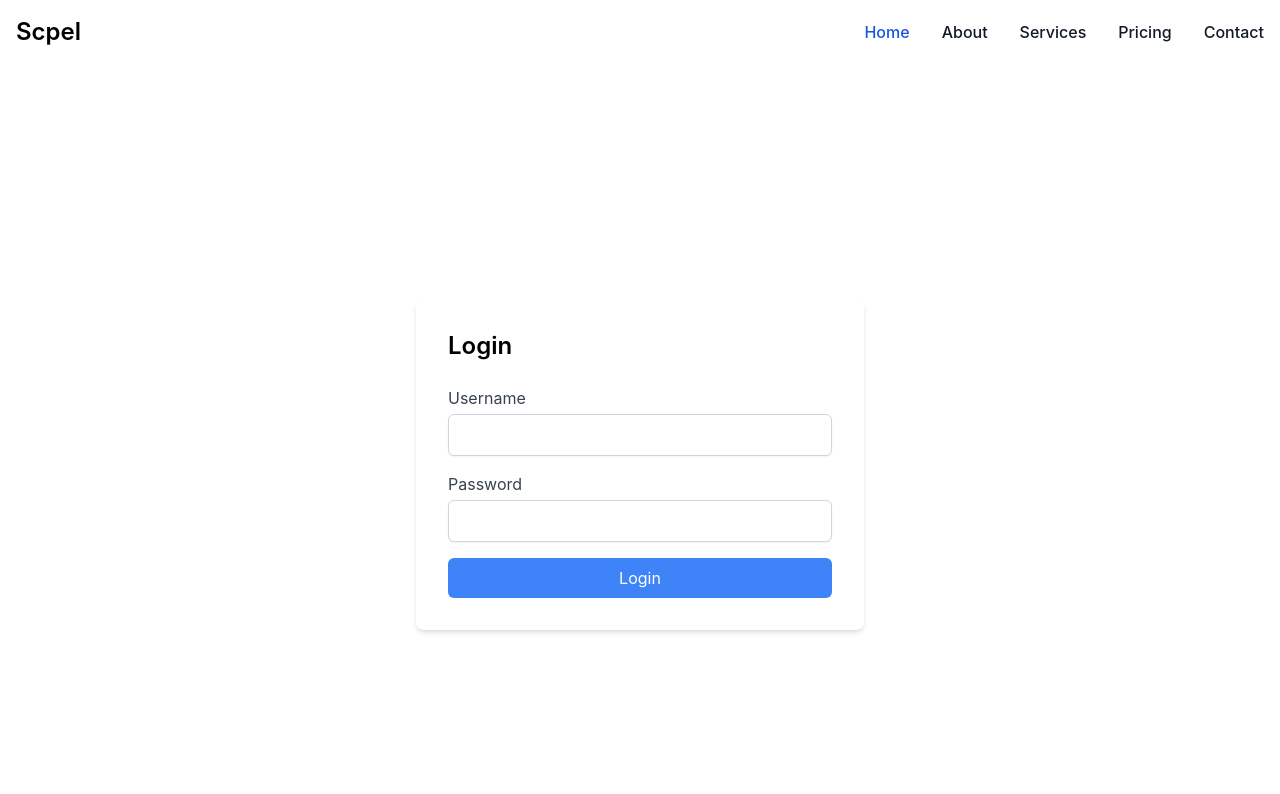
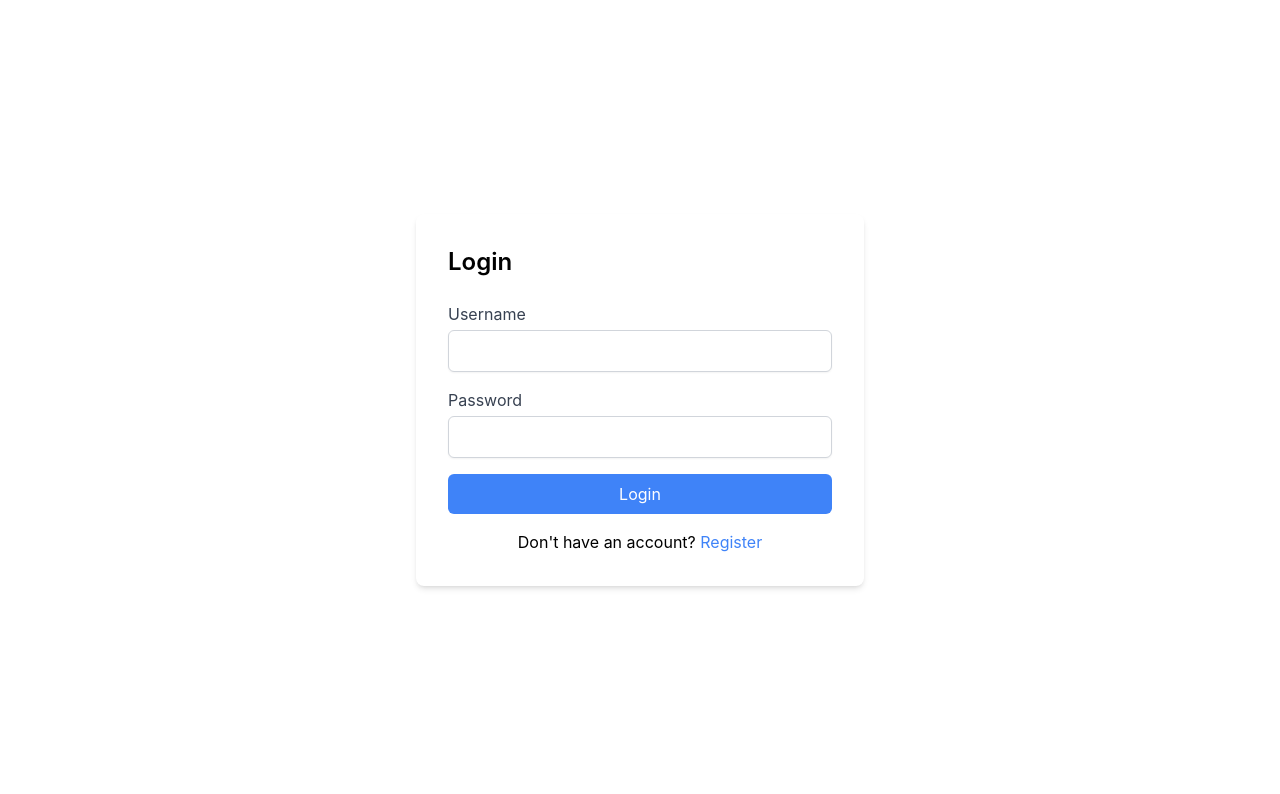
Before and after one commit to Scpel-lang/Scpel_Forum_and_User_Community, a PHP site: page /login.php in a window 1280 px wide. Shown: the top 794 px of the page. After the commit the page ends 589 px from the top, so only its background shows below. Run offline with PHP 8.4, Linux system fonts and the light colour scheme; a stand-in replaces the project's code that opens the database connection; some libraries are stand-ins or nearby versions.

Commit message:
removed nav element and instead added a register link within the login form

```diff
--- a/login.php
+++ b/login.php
@@ -58,22 +58,6 @@ if ($_SERVER["REQUEST_METHOD"] == "POST") {
 </head>
 <body class="h-screen">
 
-    <nav class="bg-white border-gray-200 dark:bg-gray-900">
-        <div class="max-w-screen-xl flex flex-wrap items-center justify-between mx-auto p-4">
-            <a href="https://flowbite.com/" class="flex items-center space-x-3 rtl:space-x-reverse">
-                <span class="self-center text-2xl font-semibold whitespace-nowrap dark:text-white">Scpel</span>
-            </a>
-            <div class="hidden w-full md:block md:w-auto" id="navbar-default">
-                <ul class="font-medium flex flex-col p-4 md:p-0 mt-4 border border-gray-100 rounded-lg bg-gray-50 md:flex-row md:space-x-8 rtl:space-x-reverse md:mt-0 md:border-0 md:bg-white dark:bg-gray-800 md:dark:bg-gray-900 dark:border-gray-700">
-                    <li><a href="#" class="block py-2 px-3 text-white bg-blue-700 rounded md:bg-transparent md:text-blue-700 md:p-0 dark:text-white md:dark:text-blue-500" aria-current="page">Home</a></li>
-                    <li><a href="#" class="block py-2 px-3 text-gray-900 rounded hover:bg-gray-100 md:hover:bg-transparent md:border-0 md:hover:text-blue-700 md:p-0 dark:text-white md:dark:hover:text-blue-500 dark:hover:bg-gray-700 dark:hover:text-white md:dark:hover:bg-transparent">About</a></li>
-                    <li><a href="#" class="block py-2 px-3 text-gray-900 rounded hover:bg-gray-100 md:hover:bg-transparent md:border-0 md:hover:text-blue-700 md:p-0 dark:text-white md:dark:hover:text-blue-500 dark:hover:bg-gray-700 dark:hover:text-white md:dark:hover:bg-transparent">Services</a></li>
-                    <li><a href="#" class="block py-2 px-3 text-gray-900 rounded hover:bg-gray-100 md:hover:bg-transparent md:border-0 md:hover:text-blue-700 md:p-0 dark:text-white md:dark:hover:text-blue-500 dark:hover:bg-gray-700 dark:hover:text-white md:dark:hover:bg-transparent">Pricing</a></li>
-                    <li><a href="#" class="block py-2 px-3 text-gray-900 rounded hover:bg-gray-100 md:hover:bg-transparent md:border-0 md:hover:text-blue-700 md:p-0 dark:text-white md:dark:hover:text-blue-500 dark:hover:bg-gray-700 dark:hover:text-white md:dark:hover:bg-transparent">Contact</a></li>
-                </ul>
-            </div>
-        </div>
-    </nav>
 <div class="flex justify-center items-center h-screen">
     <div class="max-w-md w-full">
         <div class="bg-white rounded-lg shadow-md p-8">
@@ -92,6 +76,9 @@ if ($_SERVER["REQUEST_METHOD"] == "POST") {
                 </div>
                 <button type="submit" class="w-full bg-blue-500 text-white py-2 px-4 rounded-md hover:bg-blue-600 focus:outline-none focus:bg-blue-600">Login</button>
             </form>
+            <div class="text-center mt-4">
+                <p>Don't have an account? <a href="register.php" class="text-blue-500 hover:underline">Register</a></p>
+            </div>
         </div>
     </div>
 </div>
```
Lines whose indentation alone changed are shown as unchanged.
